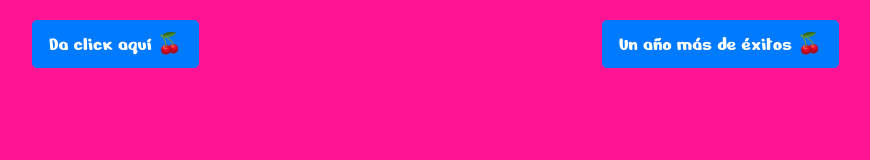
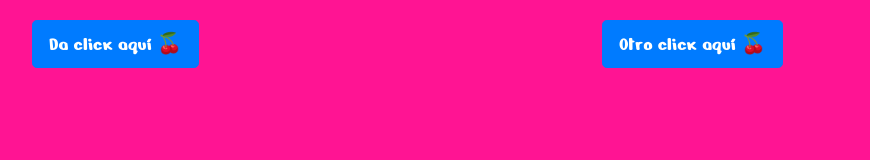
Before and after one commit to DEVFBA/Mariela, a plain HTML site: page index.html in a window 1280 px wide. Shown: the whole page, without its empty margins (53-923 px from the left). Drawn offline with nearby package versions, Linux system fonts and the light colour scheme.

Commit message:
Corrección Botones

```diff
--- a/index.html
+++ b/index.html
@@ -16,7 +16,7 @@
               <button type="button" id="cherry-click" class="btn btn-primary btn-lg">Da click aquí  🍒</button>
           </div>
           <div class="col-sm">
-            <button type="button" id="recuerdo-diciembre2020" class="btn btn-primary btn-lg">Un año más de éxitos 🍒</button>
+            <button type="button" id="recuerdo-diciembre2020" class="btn btn-primary btn-lg">Otro click aquí 🍒</button>
         </div>
         </div>
     </div>
```
